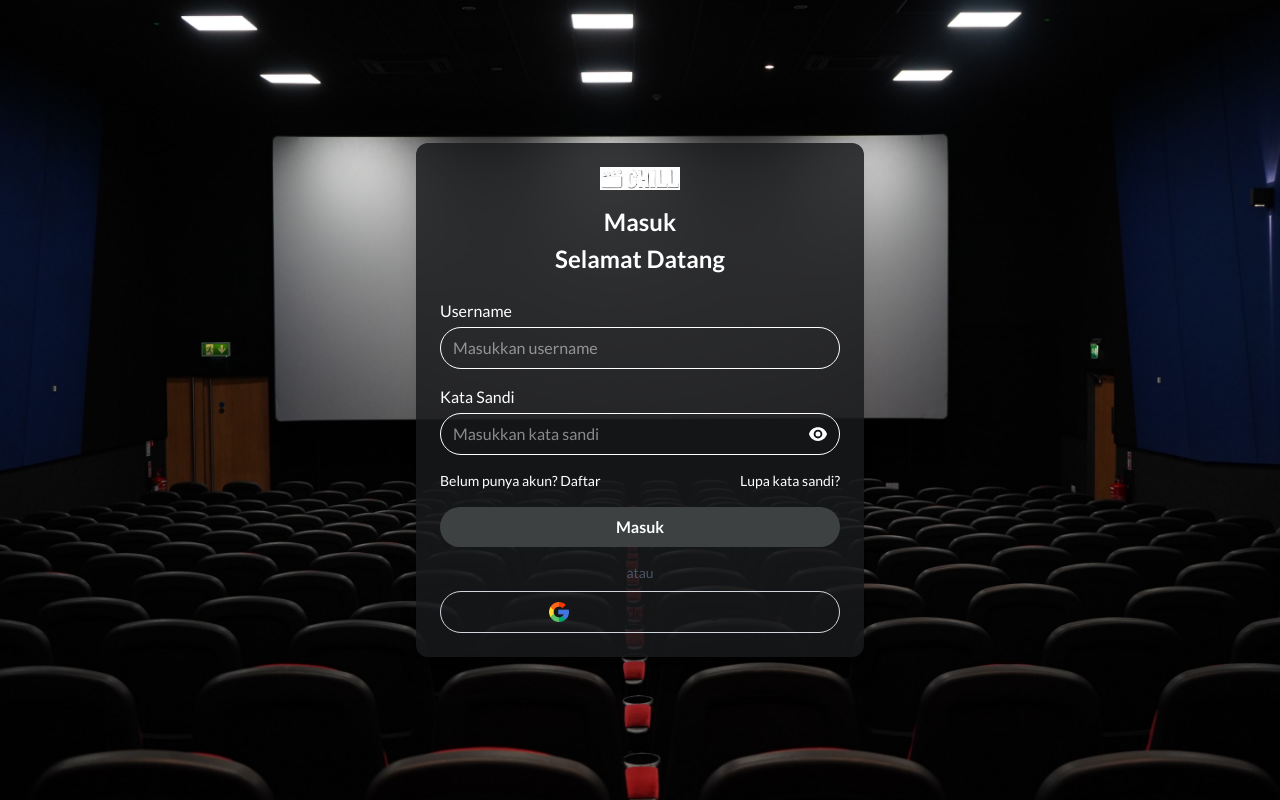
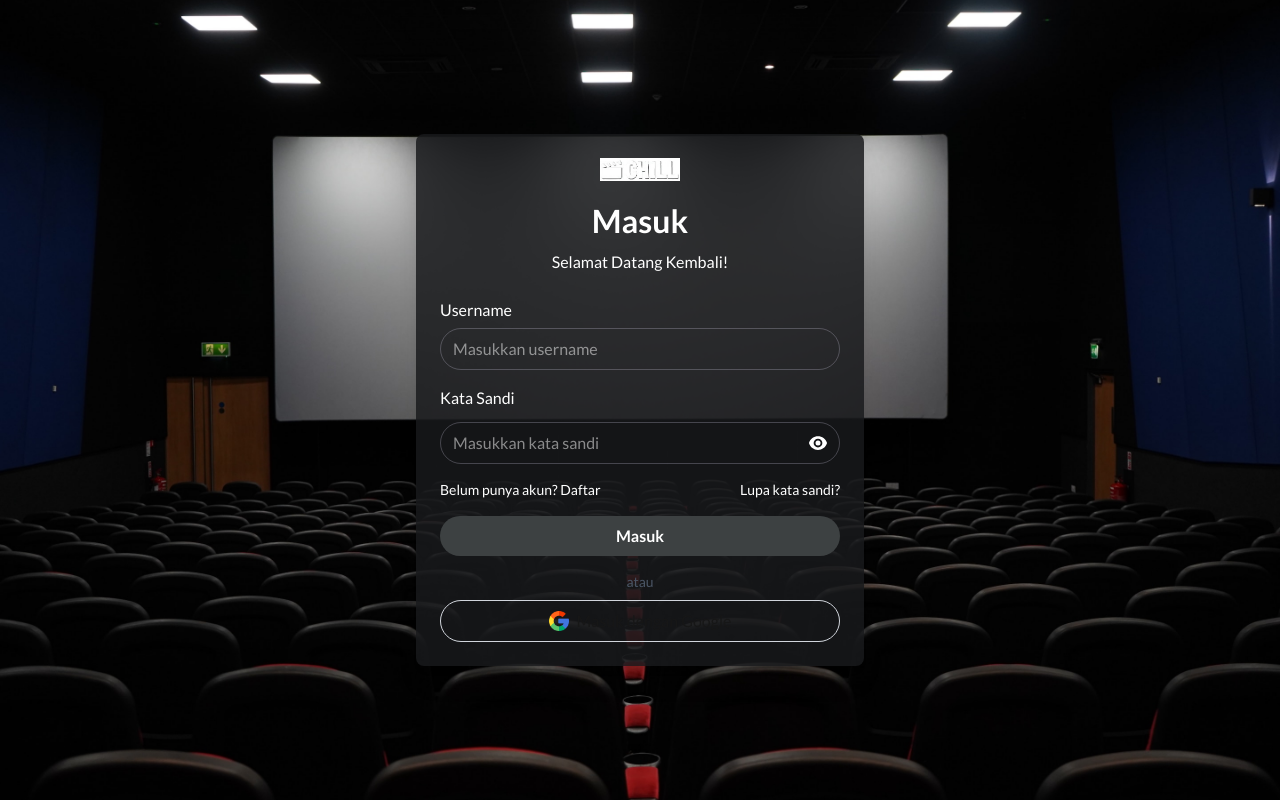
Before and after one commit to usepsofyaan/movieapphsi2advfe, a Next.js app: page /login in a window 1280 px wide. Built offline with nearby package versions, Linux system fonts and the light colour scheme.

Commit message:
revisi login page

```diff
--- a/app/login/page.js
+++ b/app/login/page.js
@@ -8,7 +8,7 @@ export default function Login() {
 
   return (
     <div className="min-h-screen flex items-center justify-center bg-cover bg-center" style={{ backgroundImage: "url('/backlogin.jpg')" }}>
-      <div className="bg-[#181A1CD6] rounded-xl shadow-xl p-6 w-full max-w-md">
+      <div className="bg-[#181A1CD6] rounded-[8px] shadow-xl p-[24px] w-full max-w-md m-8">
         {/* Logo */}
         <div className="flex justify-center mb-4">
           <Image src="/logo.jpg" alt="Logo" width={80} height={80} />
@@ -16,22 +16,22 @@ export default function Login() {
 
         {/* Teks Selamat Datang */}
         <div className="text-center mb-6">
-          <h2 className="text-2xl font-bold text-[#ffffff] mb-[5px]">Masuk</h2>
-          <h5 className="text-2xl font-bold text-[#ffffff]">Selamat Datang</h5>
+          <h3 className="text-[32px] font-bold text-[#ffffff] mb-[5px]">Masuk</h3>
+          <h3 className="text-[16px] font-normal text-[#ffffff]">Selamat Datang Kembali!</h3>
         </div>
 
         {/* Form Login */}
         <form>
-          <div className="mb-4">
-            <label className="block mb-1 font-medium text-[#ffffff]">Username</label>
-            <input type="text" className="w-full border rounded-[24px] px-3 py-2 text-[#ffffff]" placeholder="Masukkan username" />
+          <div className="mb-4 flex flex-col space-y-[6px]">
+            <label className="font-medium text-[#ffffff]">Username</label>
+            <input type="text" className="w-full border border-[#E7E3FC3B] rounded-[24px] px-3 py-2 text-[#ffffff]" placeholder="Masukkan username" />
           </div>
 
           {/* Kata sandi*/}
-          <div className="mb-4">
-            <label className="block mb-1 font-medium text-[#ffffff]">Kata Sandi</label>
+          <div className="mb-4 flex flex-col space-y-[12px]">
+            <label className="block font-medium text-[#ffffff]">Kata Sandi</label>
             <div className="relative">
-              <input type={showPassword ? "text" : "password"} className="w-full border rounded-[24px] px-3 py-2 text-[#ffffff] pr-10 bg-transparent" placeholder="Masukkan kata sandi" />
+              <input type={showPassword ? "text" : "password"} className="w-full border border-[#E7E3FC3B] rounded-[24px] px-3 py-2 text-[#ffffff] pr-10 bg-transparent" placeholder="Masukkan kata sandi" />
               <button type="button" onClick={() => setShowPassword(!showPassword)} className="absolute right-3 top-1/2 transform -translate-y-1/2 text-white">
                 {showPassword ? <EyeSlashIcon className="h-5 w-5" /> : <EyeIcon className="h-5 w-5" />}
               </button>
```
